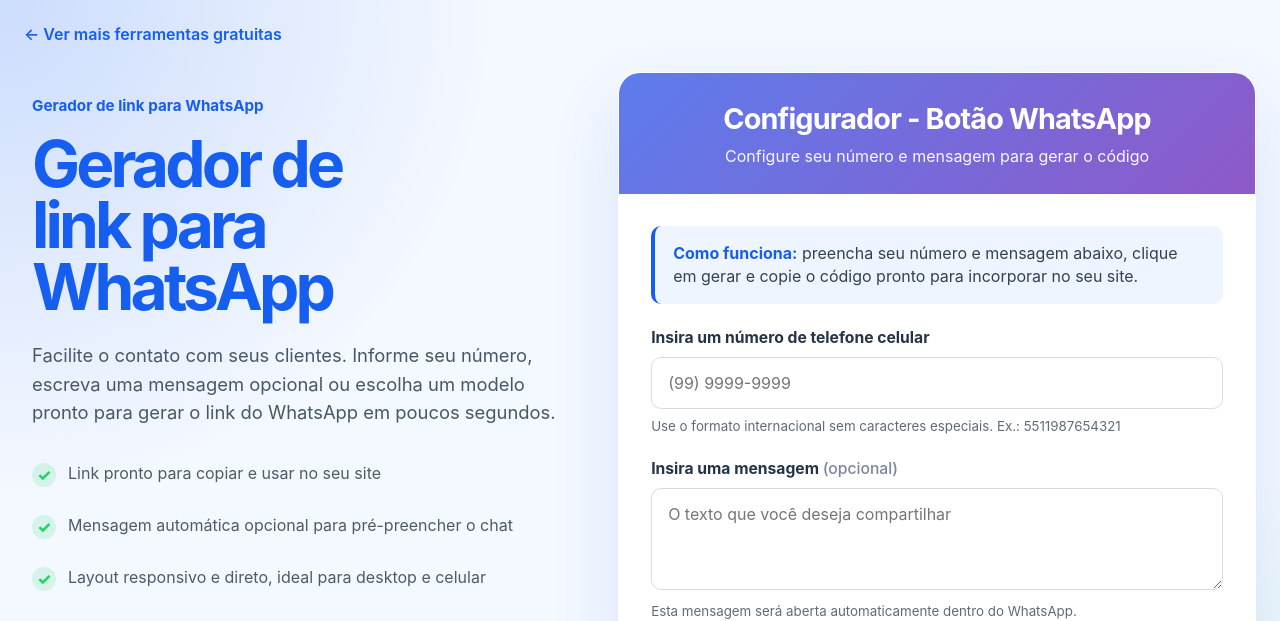
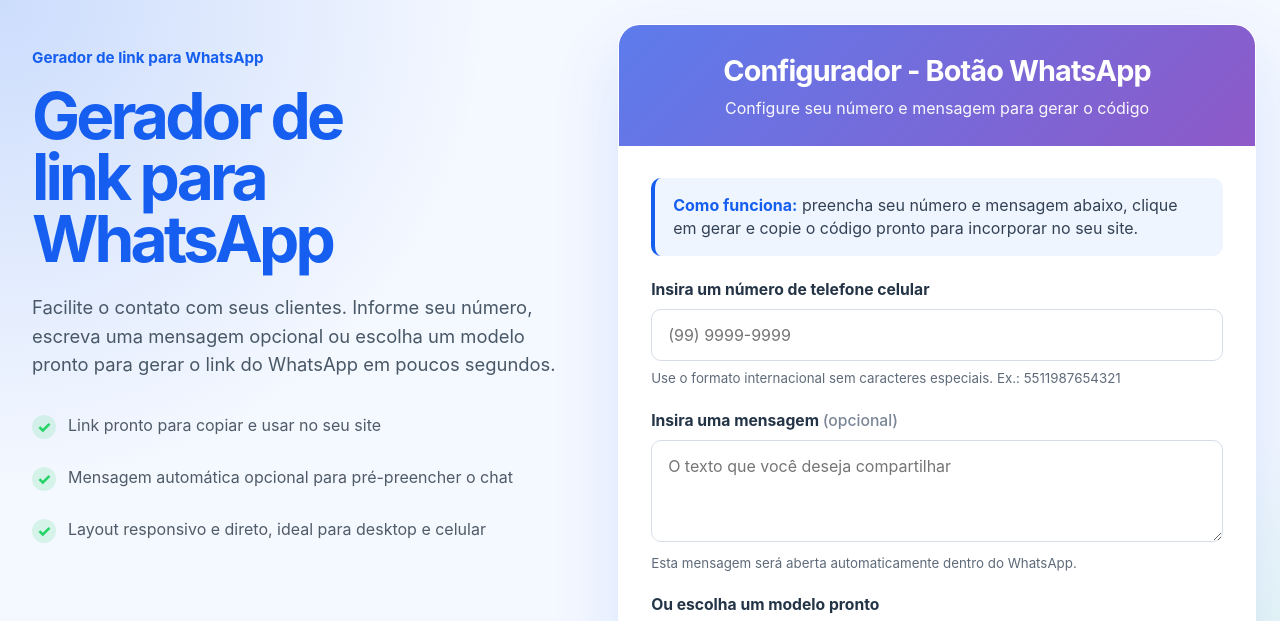
Before and after one commit to danilocampos/whatsapp-floating-button, a plain HTML site: page index.html in a window 1280 px wide. Shown: the top 621 px of the page. Drawn offline with Linux system fonts and the light colour scheme.

Commit message:
fix: remove top link from configurator

```diff
--- a/index.html
+++ b/index.html
@@ -77,8 +77,6 @@
 </head>
 <body>
     <div class="page">
-        <a class="back-link" href="#configurador">← Ver mais ferramentas gratuitas</a>
-
         <main class="layout">
             <section class="hero">
                 <div class="eyebrow">Gerador de link para WhatsApp</div>
```
